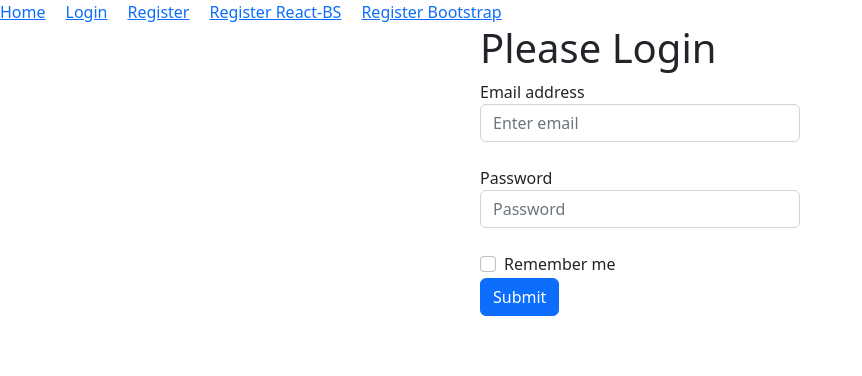
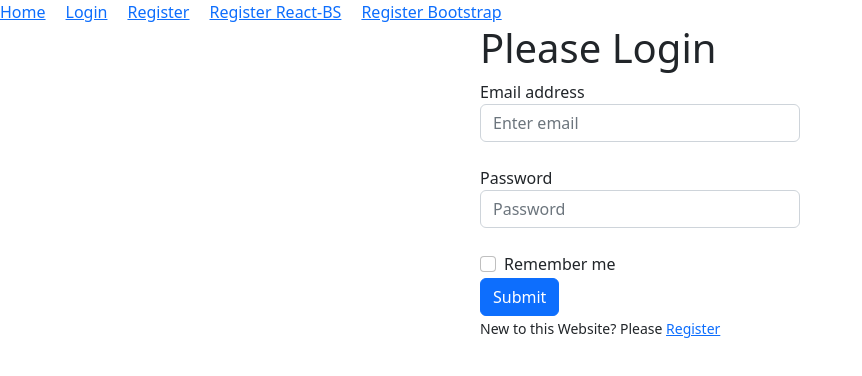
Before and after one commit to mahafujahamed/email-pass-auth, a React (Vite) app: page /login in a window 1280 px wide. Shown: the top 376 px of the page, without its empty margins (0-862 px from the left). Built offline with nearby package versions, Linux system fonts and the light colour scheme.

Commit message:
set route login page to register page

```diff
--- a/src/components/Login/Login.jsx
+++ b/src/components/Login/Login.jsx
@@ -1,6 +1,7 @@
 import { getAuth, signInWithEmailAndPassword } from 'firebase/auth';
 import React, { useState } from 'react';
 import app from '../../firebase/firebase.config';
+import { Link } from 'react-router-dom';
 
 const auth = getAuth(app);
 
@@ -66,6 +67,7 @@ const Login = () => {
                 </div>
                 <button type="submit" className="btn btn-primary">Submit</button>
             </form>
+            <p><small>New to this Website? Please <Link to="/register">Register</Link></small></p>
             <p className='text-danger'>{error}</p>
             <p className='text-success'>{success}</p>
         </div>
--- a/src/components/Register/Register.jsx
+++ b/src/components/Register/Register.jsx
@@ -1,6 +1,7 @@
 import React, { useState } from 'react';
 import {createUserWithEmailAndPassword, getAuth} from 'firebase/auth';
 import app from '../../firebase/firebase.config';
+import { Link } from 'react-router-dom';
 
 const auth = getAuth(app);
 
@@ -66,6 +67,7 @@ const Register = () => {
             <br />
             <input className='btn btn-primary' type='submit' value='Register'></input>
            </form>
+           <p><small>Already have an account? Please <Link to="/login">Login</Link></small></p>
            <p className='text-danger'>{error}</p>
            <p>{success}</p>
         </div>
```
